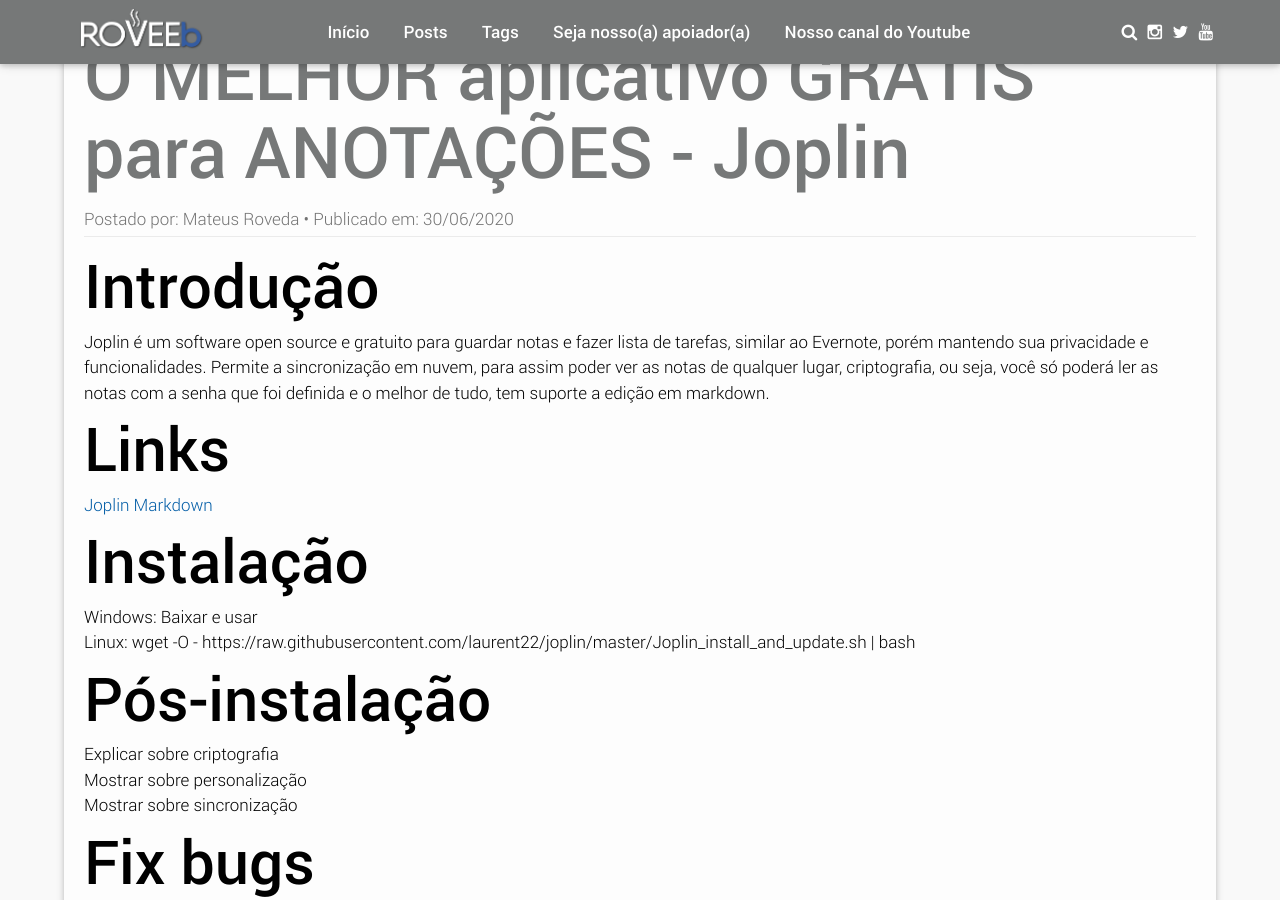
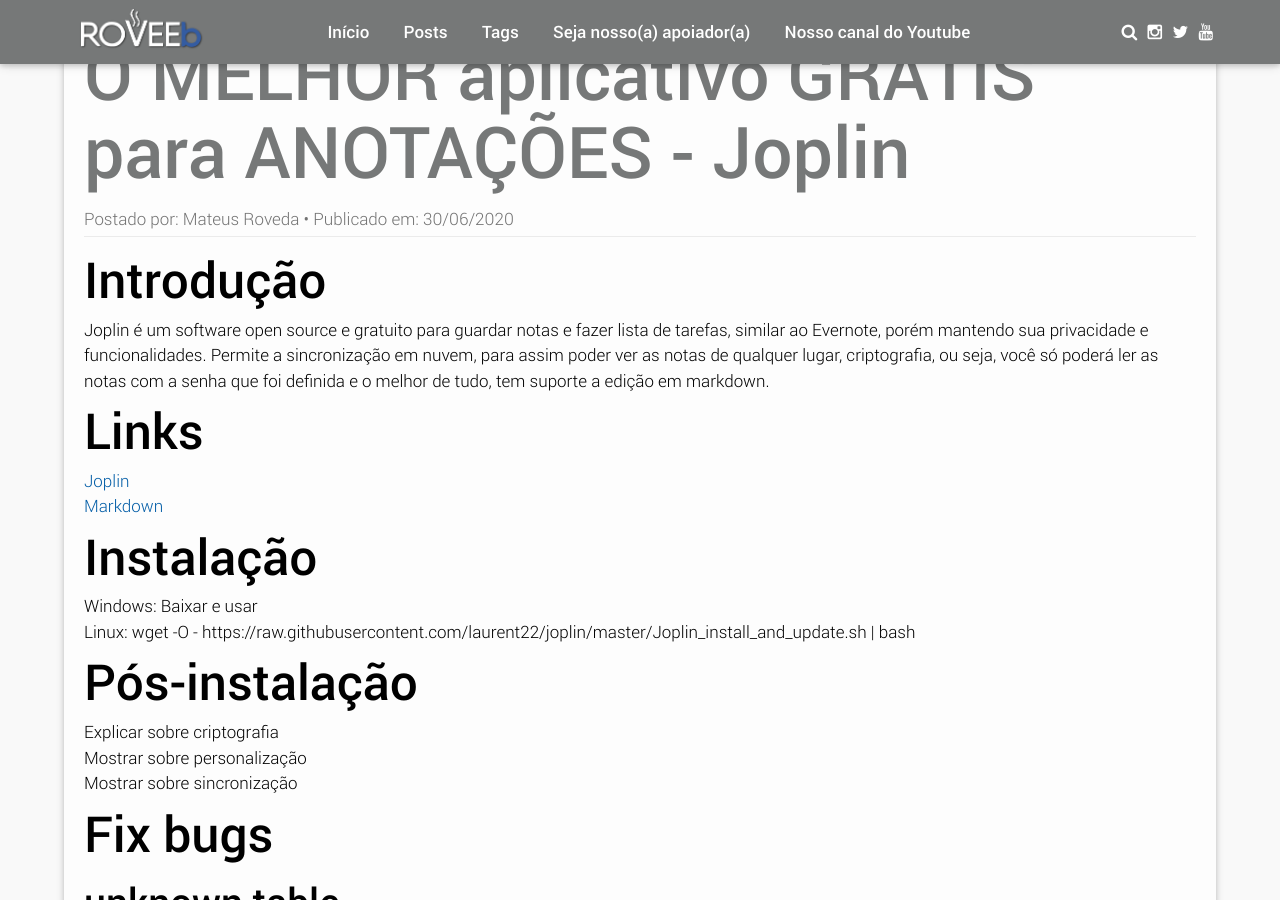
Before and after one commit to Roveeb/roveeb.github.io, a Jekyll site: the page built from _posts/2020-06-30-como-instalar-o-joplin.md, in a window 1280 px wide and 900 px high, scrolled down 736 px. Built offline with Jekyll 4.4.1, drawn with Linux system fonts in a browser that asks for light colours; grey boxes are pictures that could not be loaded.

```diff
--- a/_posts/2020-06-30-como-instalar-o-joplin.md
+++ b/_posts/2020-06-30-como-instalar-o-joplin.md
@@ -9,31 +9,31 @@ tags: [video, software livre, aplicativo]
 category: [video]
 ---
 
-## Introdução
+### Introdução
 
 Joplin é um software open source e gratuito para guardar notas e fazer lista de tarefas, similar ao Evernote, porém mantendo sua privacidade e funcionalidades.
 Permite a sincronização em nuvem, para assim poder ver as notas de qualquer lugar, criptografia, ou seja, você só poderá ler as notas com a senha que foi definida e o melhor de tudo, tem suporte a edição em markdown.
 
-## Links
-[Joplin](https://joplinapp.org/)
+### Links
+[Joplin](https://joplinapp.org/)<br />
 [Markdown](https://docs.pipz.com/central-de-ajuda/learning-center/guia-basico-de-markdown#open)
 
-## Instalação
+### Instalação
 
 Windows: Baixar e usar <br />
 Linux: wget -O - https://raw.githubusercontent.com/laurent22/joplin/master/Joplin_install_and_update.sh | bash
 
 
-## Pós-instalação
+### Pós-instalação
 
 Explicar sobre criptografia <br />
 Mostrar sobre personalização <br />
 Mostrar sobre sincronização <br />
 
 
-## Fix bugs
+### Fix bugs
 
-### unknown table
+#### unknown table
 
 Apagar pasta ~/.config/joplin-desktop <br />
 Apagar pasta ~/.config/Joplin
```
